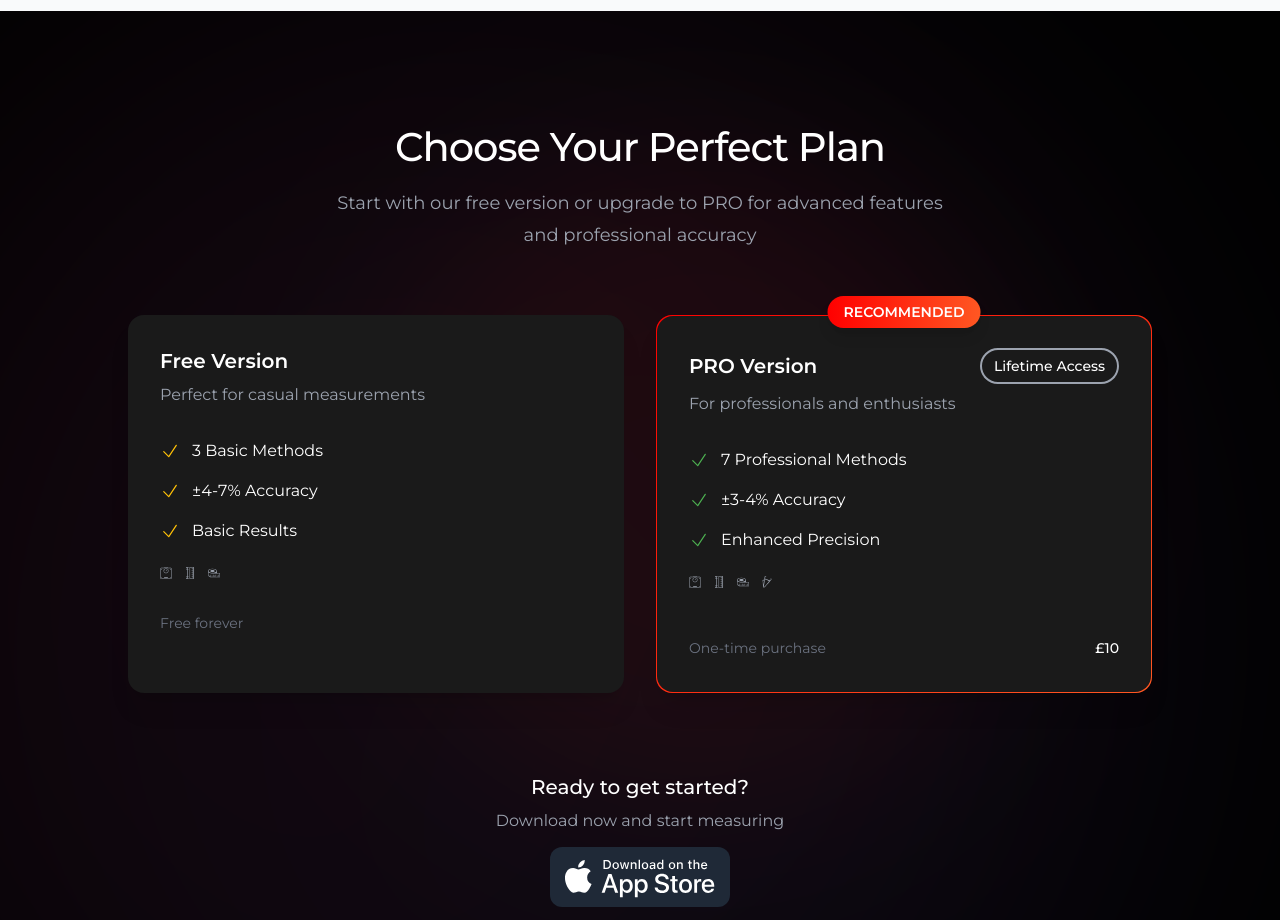
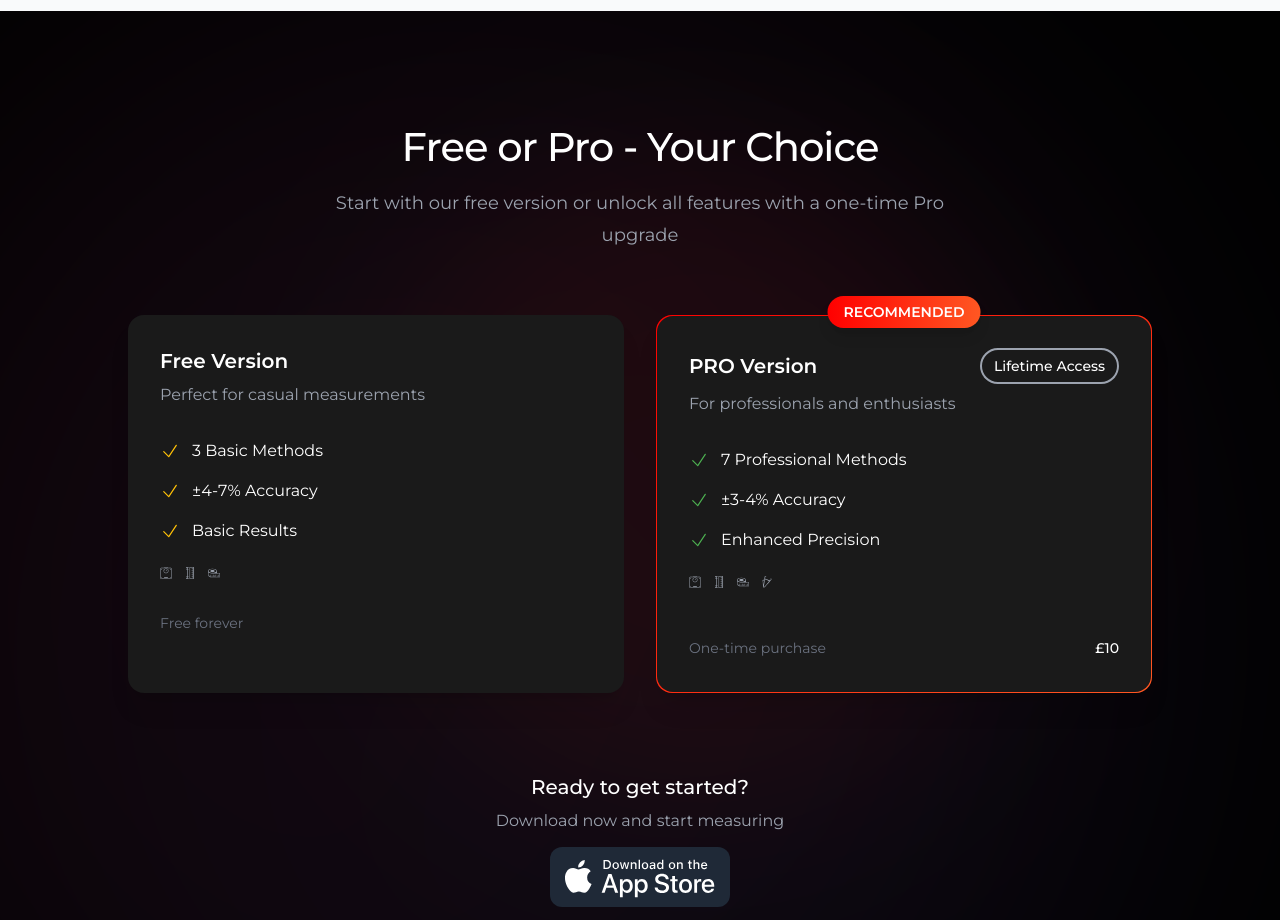
Before and after one commit to tehidea/bodyfatcalculator, a Next.js app: page / in a window 1280 px wide. Shown: the part 3100-4020 px from the top of the page. Built offline with nearby package versions, Linux system fonts and the light colour scheme.

Commit message:
Tweak copy

```diff
--- a/src/components/CallToAction.tsx
+++ b/src/components/CallToAction.tsx
@@ -79,11 +79,11 @@ export function CallToAction() {
       <Container className="relative">
         <div className="mx-auto max-w-2xl text-center">
           <h2 className="text-3xl font-medium tracking-tight text-white sm:text-4xl">
-            Choose Your Perfect Plan
+            Free or Pro - Your Choice
           </h2>
           <p className="mt-4 text-lg text-gray-400">
-            Start with our free version or upgrade to PRO for advanced features
-            and professional accuracy
+            Start with our free version or unlock all features with a one-time
+            Pro upgrade
           </p>
         </div>
 
```
